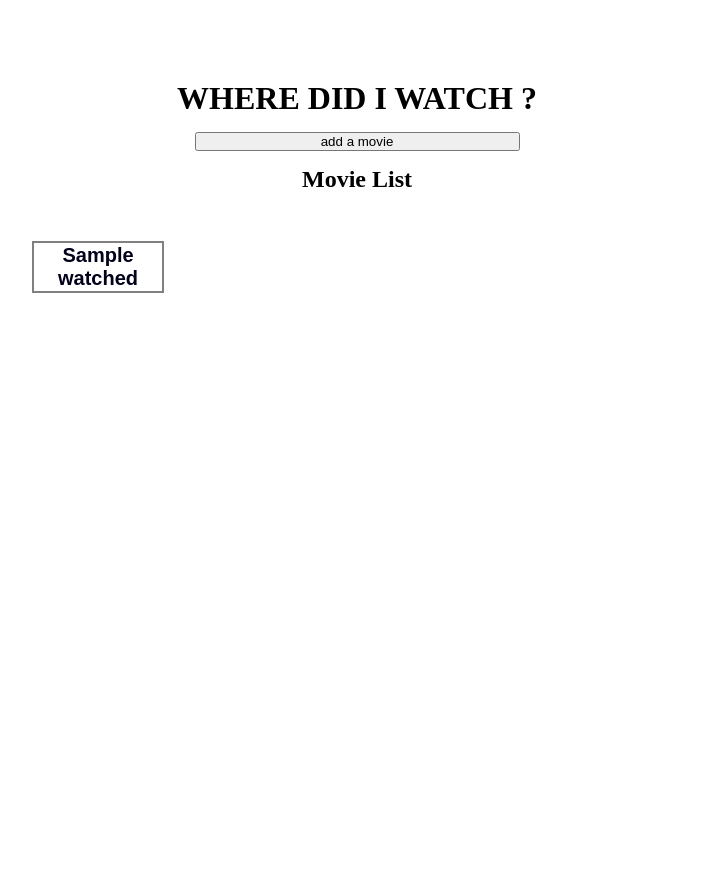
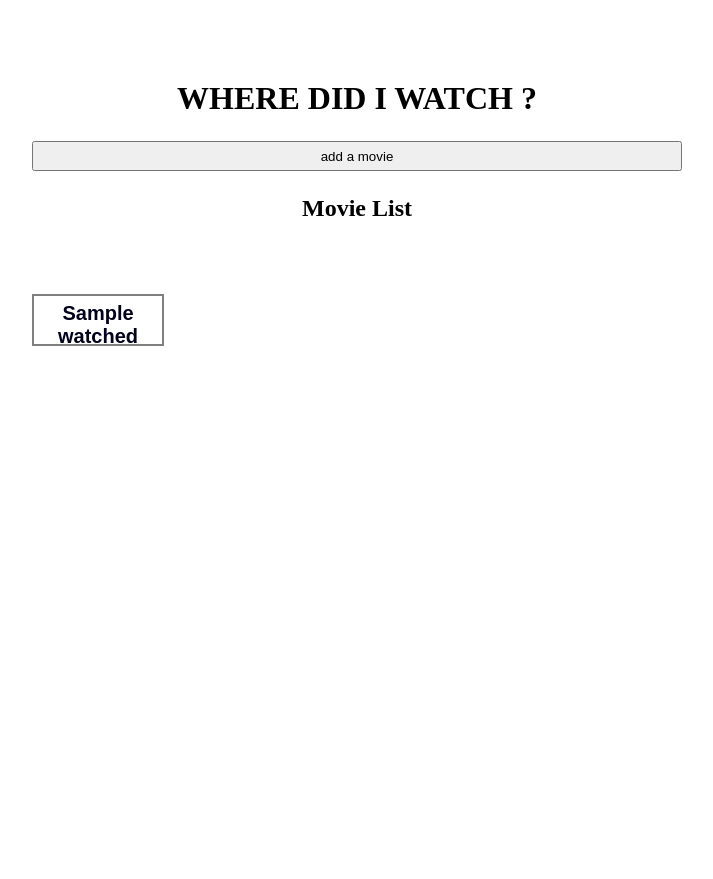
Before and after one commit to Emmanuel-cangy/WheredidIwatch, a Django app: page / in a window 1280 px wide. Shown: the top 879 px of the page, without its empty margins (283-996 px from the left). Run offline with Django 4.2, Linux system fonts and the light colour scheme; tables that the repository leaves empty hold one stand-in row (values such as "Sample post").

Commit message:
checking css

```diff
--- a/movies/static/movies/index.css
+++ b/movies/static/movies/index.css
@@ -1,4 +1,3 @@
-
 /* Basic css template */
 * {
   margin: 0;
@@ -13,12 +12,12 @@
   min-height: 100vh;
   max-width: 650px;
   margin: 5rem auto;
+
   display: flex;
   flex-direction: column;
   text-align: center;
+  gap: 1.5rem;
 }
-
-
 
 .movie-cards-container {
   margin-top: 3rem;
@@ -38,10 +37,9 @@
   border: 2px solid grey;
   text-decoration: none;
 
-  text-align: center;
-  display: flex;
-  align-items: center;
-  justify-content: center;
+  /* text-align: center; */
+  display: grid;
+  justify-items: center;
 }
 
 .movie-card a {
@@ -50,6 +48,7 @@
 
   font-size: 1.25rem;
   font-weight: bolder;
+
   display: flex;
   justify-content: center;
 }
@@ -57,19 +56,21 @@
 .btn-card {
   border: none;
   background-color: transparent;
-  width: 50%;
-  padding: 5px 0;
-  margin: 15px 0;
-  align-self: center;
+  width: 100%;
+  padding: 0.35rem 0;
 }
-.btn-card a:link, a:visited, a:hover, a:active {
+
+.btn-card a:link,
+a:visited,
+a:hover,
+a:active {
   text-decoration: none;
 }
 
 .btn-sub {
-  width: 50%;
+  width: 100%;
   align-self: center;
-  margin: 15px 0;
+  padding: 0.35rem 0;
 }
 
 .link {
@@ -82,7 +83,10 @@
   color: white;
   font-weight: bolder;
 }
-.link-back a:link, a:visited, a:hover, a:active {
+.link-back a:link,
+a:visited,
+a:hover,
+a:active {
   text-decoration: none;
 }
 
@@ -102,10 +106,9 @@
   gap: 1rem;
 }
 
-.header-container{
+.header-container {
   justify-content: center;
 }
-
 
 .btn-addmovie {
   height: 3rem;
@@ -114,6 +117,9 @@
   font-size: 1.5rem;
 }
 
-.btn-addmovie a:link, a:visited, a:hover, a:active {
-    text-decoration: none;
+.btn-addmovie a:link,
+a:visited,
+a:hover,
+a:active {
+  text-decoration: none;
 }
```
Also changed, not shown: movies/templates/movies/movie.html (+10 -13 lines).
